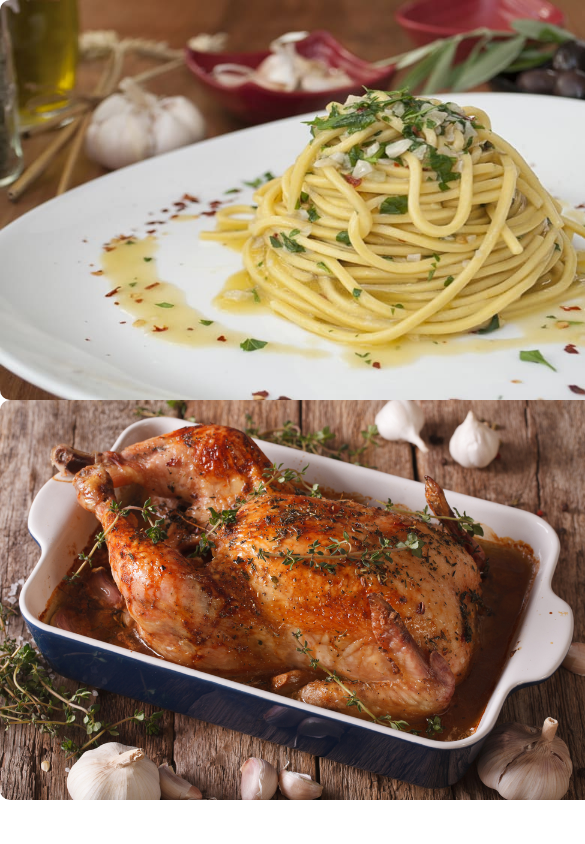
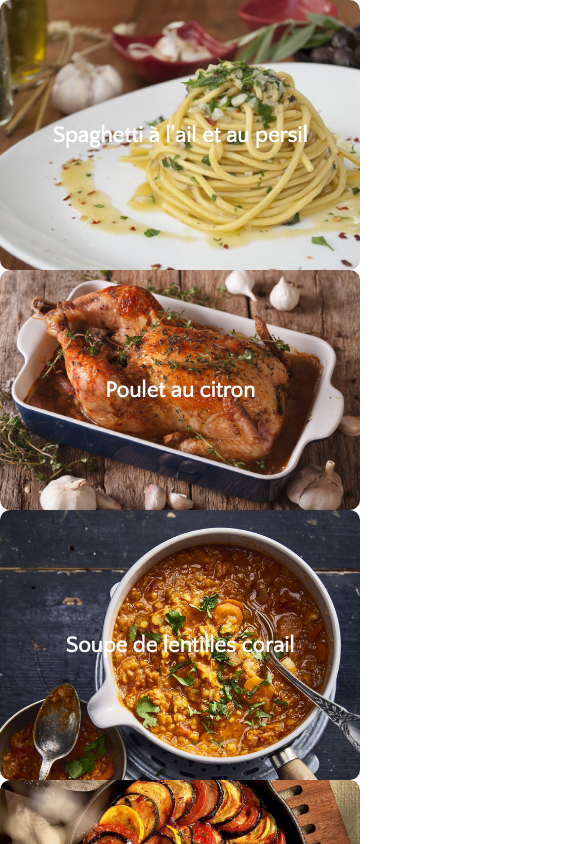
Before and after one commit to Bouvier-Tobias/intelliCook, a React (Create React App) app in the folder intellicookapp/: page /Catalogue in a window 390 px wide. Shown: the top 844 px of the page, 585 px wide, since content can reach past the window. Built offline with nearby package versions, Linux system fonts and the light colour scheme.

Commit message:
Build: correction du responsive

```diff
--- a/intellicookapp/src/components/Recette.js
+++ b/intellicookapp/src/components/Recette.js
@@ -1,13 +1,10 @@
 import React from "react";
 const Recette = ({ recette }) => {
   return (
-    <div className="body">
-      <main>
-        <img src={recette.image} alt="" />
-        <div className="infos">
-          <h2>{recette.titre}</h2>
-        </div>
-      </main>
+    <div className="recette">
+      <img src={recette.image} alt="" />
+
+      <h2>{recette.titre}</h2>
     </div>
   );
 };
--- a/intellicookapp/src/pages/Catalogue.js
+++ b/intellicookapp/src/pages/Catalogue.js
@@ -1,5 +1,6 @@
 import { useEffect, useState } from "react";
 import Recette from "../components/Recette";
+
 export default function Catalogue() {
   const [recette, setRecette] = useState([]);
   useEffect(() => {
@@ -9,7 +10,7 @@ export default function Catalogue() {
       .catch((error) => console.log(error));
   }, []);
   function ListCatalogue() {
-    return recette.slice(0, 2).map((element, index) => {
+    return recette.slice(0, 20).map((element, index) => {
       return (
         <div className="recette">
           <ul>
--- a/intellicookapp/src/style/components/_navigation.scss
+++ b/intellicookapp/src/style/components/_navigation.scss
@@ -39,7 +39,7 @@
   }
 }
 
-@media screen and (max-width: 1280px) and (max-height: 960px) {
+@media screen and (min-width: 1280px) {
   .navigation {
     width: 100%;
     height: 90px;
--- a/intellicookapp/src/style/components/_recette.scss
+++ b/intellicookapp/src/style/components/_recette.scss
@@ -1,47 +1,30 @@
-.body {
-  width: 100%;
-  height: 100%;
+.recette {
+  width: 360px;
+  display: flex;
+  align-items: center;
+  justify-content: center;
+  img {
+    display: flex;
+    position: relative;
+    height: 100%;
+    width: 100%;
+    border-radius: 10px;
+  }
 
-  main {
-    position: relative;
-    width: 600px;
-    border-radius: 4px;
-    transition: 0.3s;
-    display: flex;
-    justify-content: center;
-    align-items: center;
+  h2 {
+    position: absolute;
+    font-size: 1.4em;
+    color: $white-color;
+    font-family: $content-font;
+  }
+}
 
-    &:hover {
-      transform: scale(1.2);
-      z-index: 2;
-    }
-
-    &:hover .infos {
-      opacity: 1;
-      transform: scaleY(1);
-    }
-
-    .infos {
-      position: absolute;
-      top: 0;
-      left: 0;
-      background: rgba(0, 0, 0, 0.7);
-      color: $white-color;
-      height: 100%;
-      width: 100%;
-      display: flex;
-      align-items: center;
-      justify-content: center;
-      border-radius: 10px;
-      opacity: 0;
-      transform: scaleY(0);
-      transition: 0.3s;
-    }
+@media screen and (min-width: 1280px) {
+  .recette {
+    width: 100%;
 
     img {
-      height: 400px;
-      width: 100%;
-      border-radius: 10px;
+      width: 80%;
     }
   }
 }
--- a/intellicookapp/src/style/pages/_home.scss
+++ b/intellicookapp/src/style/pages/_home.scss
@@ -32,7 +32,7 @@
   }
 }
 
-@media screen and (max-width: 1280px) and (max-height: 960px) {
+@media screen and (min-width: 1280px) and (min-height: 960px) {
   .home {
     text-align: center;
     width: 100%;
```
